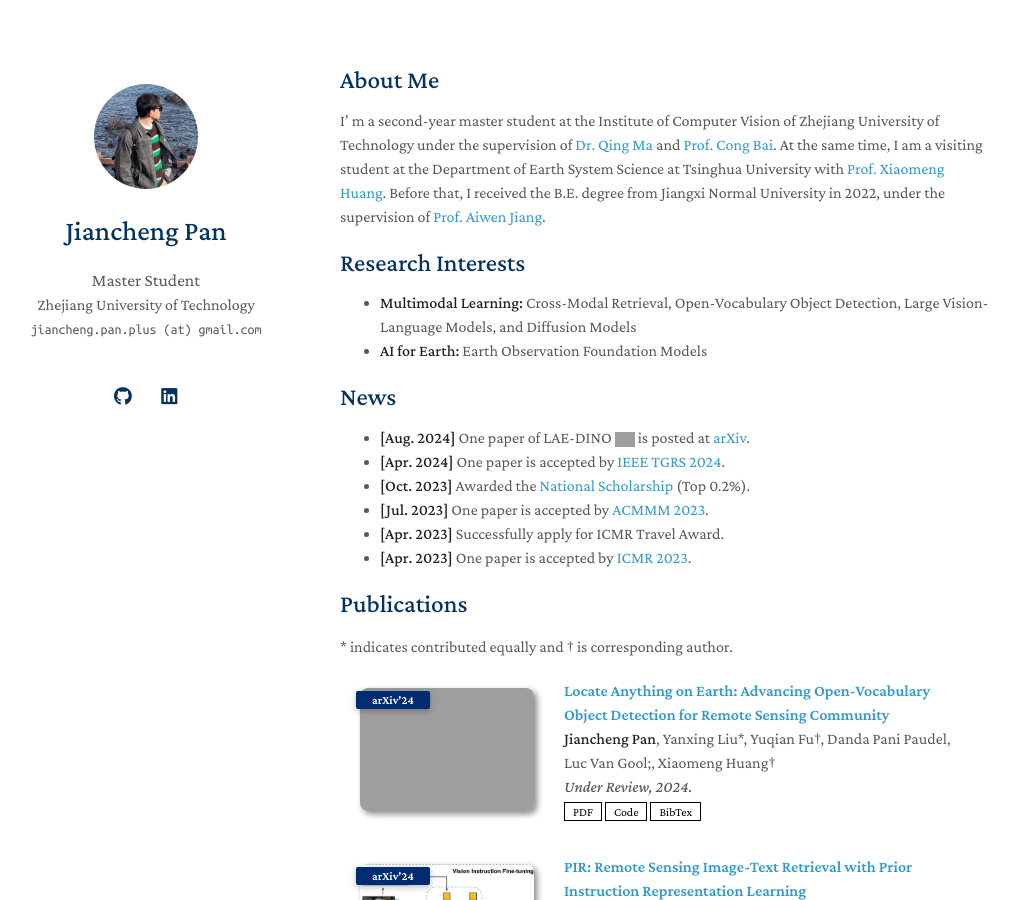
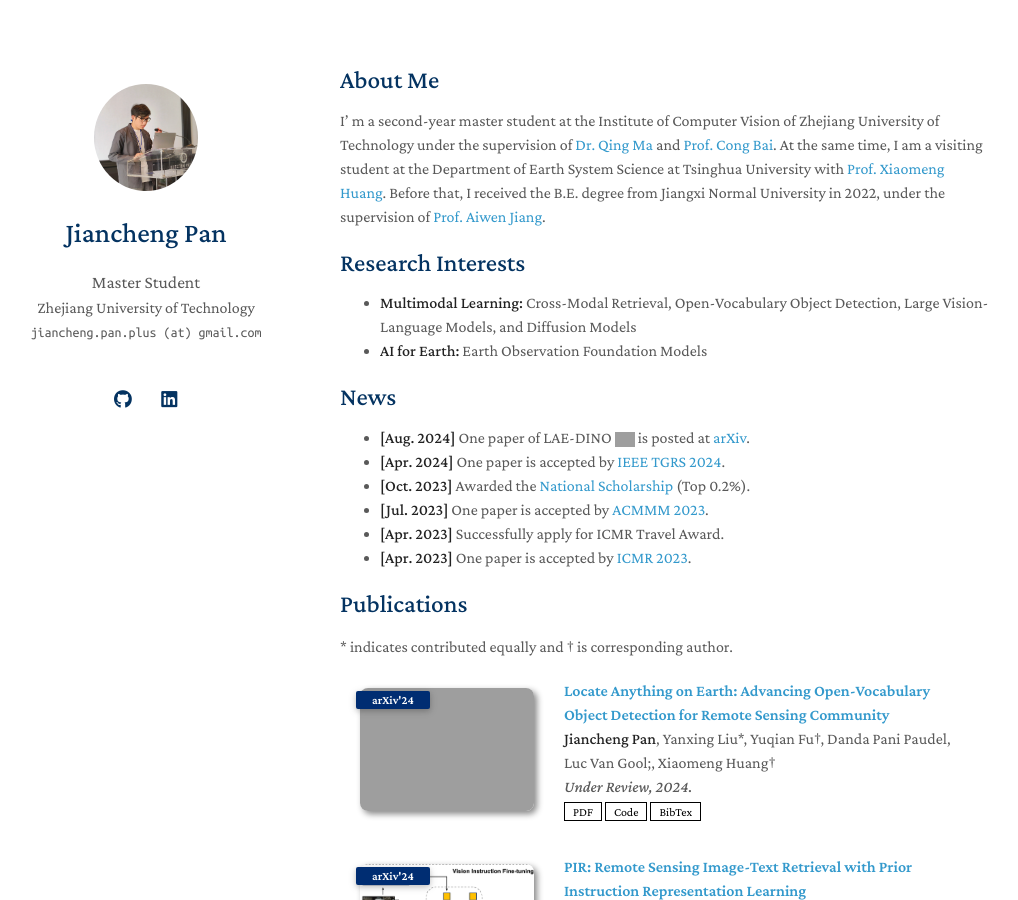
Before and after one commit to jaychempan/jaychempan.github.io, a Jekyll site: the page built from index.md, in a window 1280 px wide and 900 px high. Shown: the whole window, without its empty margins (130-1148 px from the left). Built offline with Jekyll 4.4.1, drawn with Linux system fonts in a browser that asks for light colours; a style sheet for code colours, icons or effects is not loaded; our own code applies the rules of GitHub Pages for plain Markdown files; grey boxes are pictures that could not be loaded.

Commit message:
update pro_pic

```diff
--- a/_config.yml
+++ b/_config.yml
@@ -20,7 +20,7 @@ twitter: https://twitter.com/jaychempan
 
 # Images (e.g., your profile picture and your website's favicon)
 # "favicon" and "favicon_dark" are used for the light and dark modes, respectively.
-avatar: ./images/prof_pic_2.png
+avatar: ./images/prof_pic_3.png
 favicon: ./images/redketchup/favicon.ico
 favicon_dark: ./images/redketchup/favicon.ico
 
```
Also changed, not shown: images/prof_pic_3.png (added).
